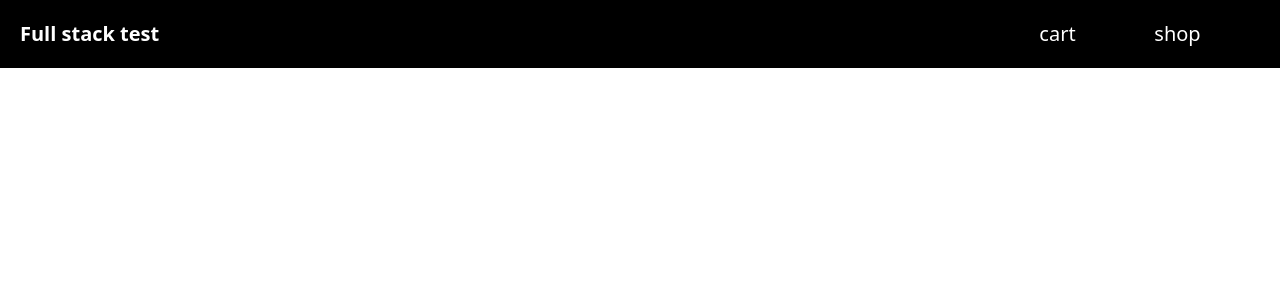
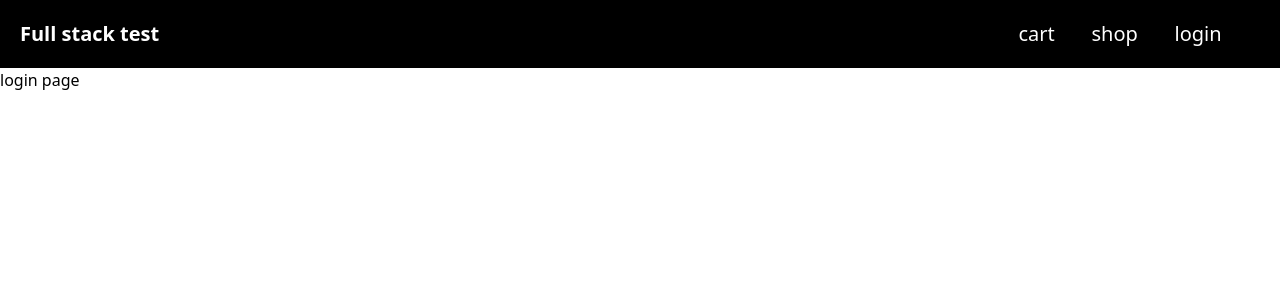
Before and after one commit to vyeh852/mern-app, a React (Create React App) app in the folder frontend/: page /login in a window 1280 px wide. Shown: the top 300 px of the page. Built offline with nearby package versions, Linux system fonts and the light colour scheme.

Commit message:
frontend setup

```diff
--- a/frontend/src/App.js
+++ b/frontend/src/App.js
@@ -1,10 +1,11 @@
 import React from "react";
 import {Route,Switch} from "react-router-dom";
 import Navbar from "./components/Navbar";
-import Cart from "./pages/Cart"
-import Home from "./pages/Home"
-import Product from "./pages/Product"
+import Cart from "./pages/Cart";
+import Home from "./pages/Home";
+import Product from "./pages/Product";
 import Sidemenu from "./components/Sidemenu";
+import Login from "./pages/Login";
 
 export default function App() {
   const [menuState,toggleMenuState] = React.useState(false)
@@ -16,6 +17,7 @@ export default function App() {
         <Route exact path="/" component={Home}/>
         <Route path="/cart" component={Cart}/>
         <Route path="/product/:id" component={Product}/>
+        <Route path="/login" component={Login}/>
       </Switch>
     </div>
   );
--- a/frontend/src/components/Navbar/index.js
+++ b/frontend/src/components/Navbar/index.js
@@ -1,4 +1,4 @@
-import {Link} from 'react-router-dom'
+import { Link } from 'react-router-dom'
 import './index.css'
 
 export default function Navbar({toggleMenu}) {
@@ -20,6 +20,11 @@ export default function Navbar({toggleMenu}) {
                     shop
                 </Link>
               </li>
+              <li className="text-white text-xl">
+                <Link to="/login">
+                    login
+                </Link>
+              </li>
           </ul>
           <div className="nav-hamburger cursor-pointer" onClick={toggleMenu}>
             <div></div>
--- /dev/null
+++ b/frontend/src/pages/Login/index.js
@@ -0,0 +1,9 @@
+import './index.css';
+
+export default function Login() {
+    return (
+        <div>
+            login page
+        </div>
+    )
+}
--- /dev/null
+++ b/frontend/src/pages/Register/index.js
@@ -0,0 +1,9 @@
+import './index.css';
+
+export default function Register() {
+    return (
+        <div>
+            register page
+        </div>
+    )
+}
```
Also changed, not shown: frontend/src/pages/Login/index.css (added), frontend/src/pages/Register/index.css (added).
